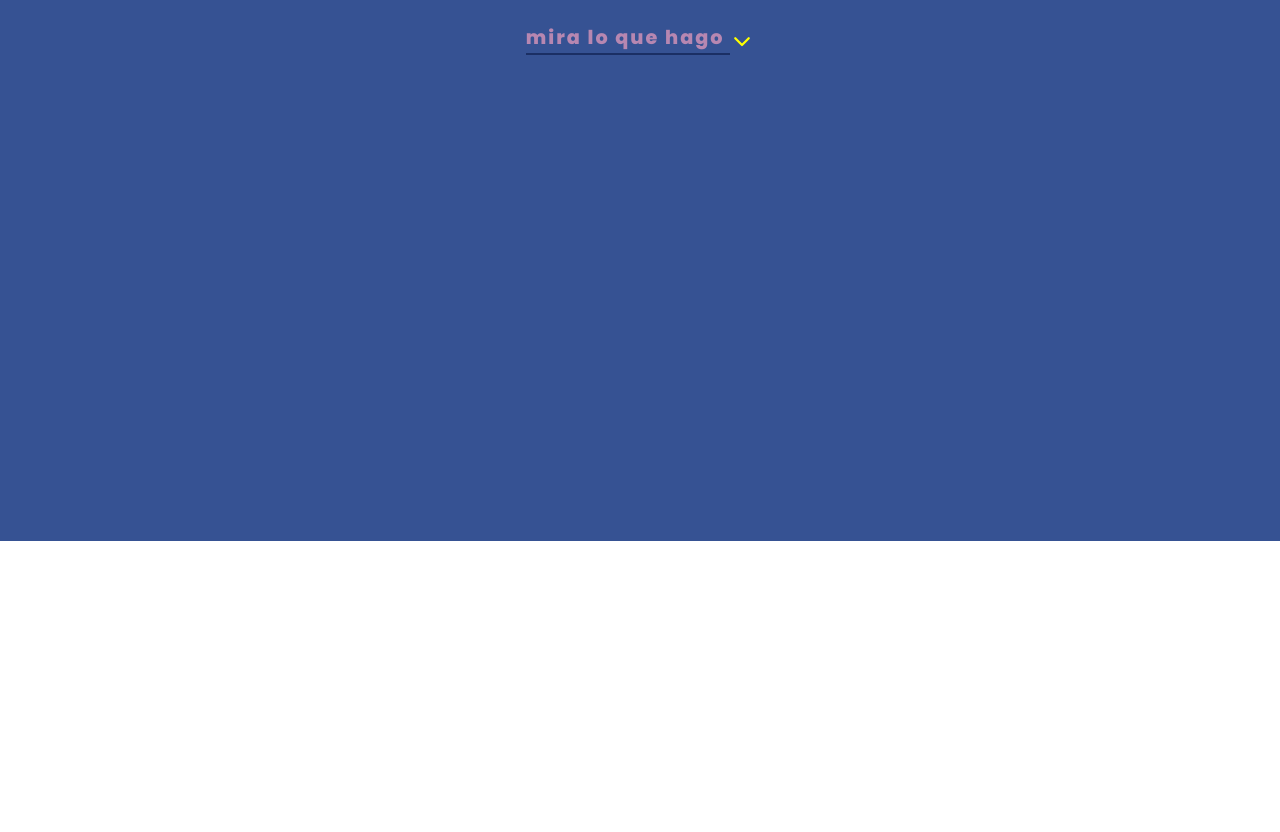
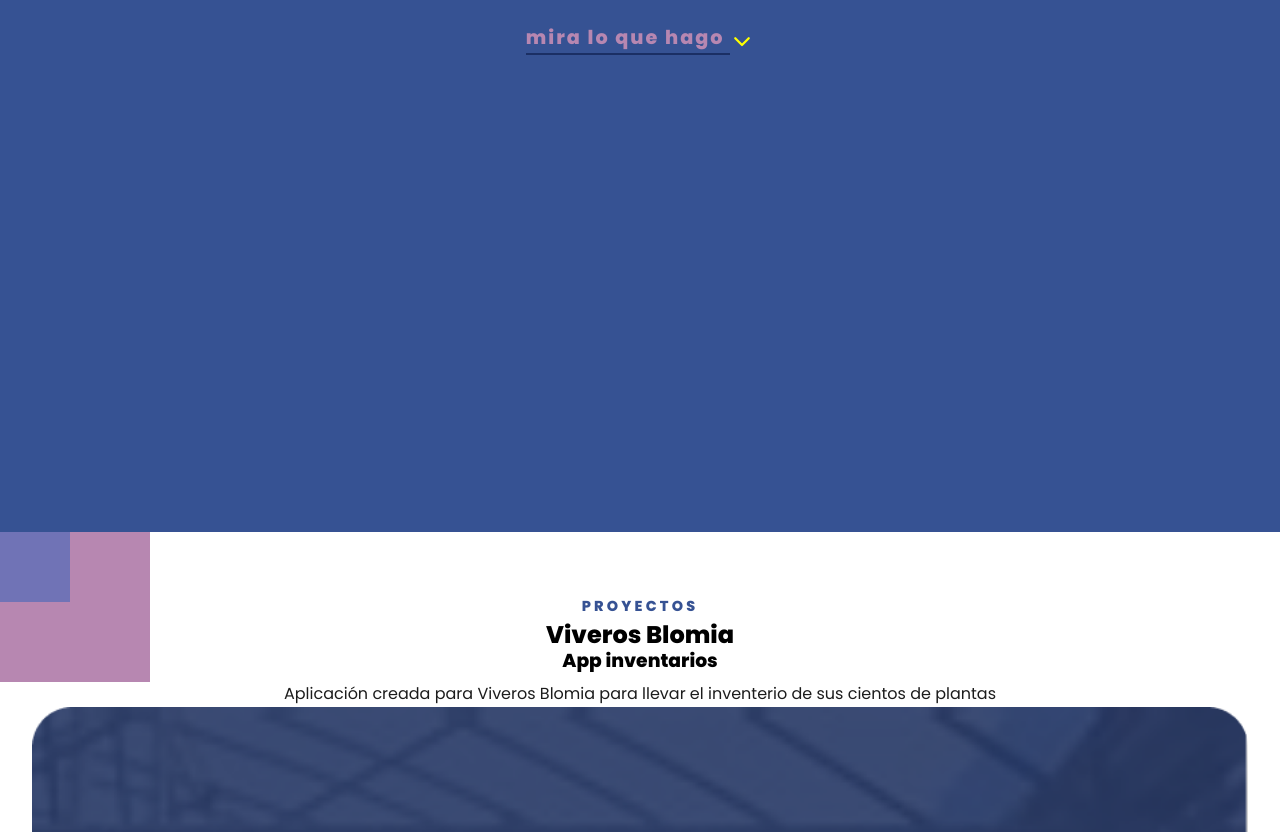
Before and after one commit to Patriosx/vanilla-portfolio, a plain HTML site: page index.html in a window 1280 px wide. Shown: the part 268-1100 px from the top of the page. Before the commit the page ends 809 px from the top, so only its background shows below. Drawn offline with nearby package versions, Linux system fonts and the light colour scheme.

Commit message:
section 1

```diff
--- a/css/main.scss
+++ b/css/main.scss
@@ -4,6 +4,7 @@
   --nav-text: rgb(230, 230, 230);
   --hero-subtitle: #b787b1;
   --hero-body: #365293;
+  --color-1: #7073b6;
 }
 * {
   padding: 0;
@@ -24,12 +25,15 @@
 li {
   list-style-type: none;
 }
+img {
+  width: 100%;
+}
 /**** HERO PAGE ****/
 /* NAV */
 .hero-container {
   display: grid;
   height: 100vh;
-  grid-template-rows: auto 90%;
+  grid-template-rows: auto 1fr;
 }
 .nav-container {
   color: var(--nav-text);
@@ -88,3 +92,50 @@
     }
   }
 }
+
+/* SECTION 1: PROJECTS*/
+
+section {
+  padding: 4em 2em;
+  text-align: center;
+}
+.projects {
+  position: relative;
+
+  .projects-title {
+    text-transform: uppercase;
+    letter-spacing: 0.2rem;
+    font-size: 0.9rem;
+    font-weight: bold;
+    // color: var(--color-1);
+    color: var(--hero-body);
+  }
+  .project-title {
+    margin-top: -0.4rem;
+  }
+  .project-desc {
+    margin-top: 0.4rem;
+    color: rgb(28, 28, 28);
+    line-height: 1.6rem;
+  }
+}
+.projects::before {
+  content: "";
+  position: absolute;
+  height: 150px;
+  width: 150px;
+  top: 0;
+  left: 0;
+  z-index: -1;
+  background-color: var(--hero-subtitle);
+}
+.projects::after {
+  content: "";
+  position: absolute;
+  height: 70px;
+  width: 70px;
+  top: 0;
+  left: 0;
+  z-index: -1;
+  background-color: var(--color-1);
+}
--- a/index.html
+++ b/index.html
@@ -14,8 +14,8 @@
           <div class="nav-logo">Patricio RT</div>
           <div class="nav">
             <ul>
+              <li><a href="">projects</a></li>
               <li><a href="">about me</a></li>
-              <li><a href="">projects</a></li>
               <li><a href="">contact</a></li>
             </ul>
           </div>
@@ -87,6 +87,25 @@
         </div>
       </div>
     </div>
+    <!-- Section 1 -->
+    <section class="projects">
+      <h1 class="projects-title">Proyectos</h1>
+      <div class="project-one">
+        <div class="block-1">
+          <h2 class="project-comp">Viveros Blomia</h2>
+          <h3 class="project-title">App inventarios</h3>
+          <p class="project-desc">
+            Aplicación creada para Viveros Blomia para llevar el inventerio de
+            sus cientos de plantas
+          </p>
+        </div>
+        <div class="block-2">
+          <a href="https://blomiaviveros.herokuapp.com/" target="_blank">
+            <img src="./images/projects/blomia-login.png" alt="" />
+          </a>
+        </div>
+      </div>
+    </section>
     <!-- Script -->
     <script
       type="module"
```
Also changed, not shown: css/main.css, images/projects/blomia-login.png (added), 1 other file.
